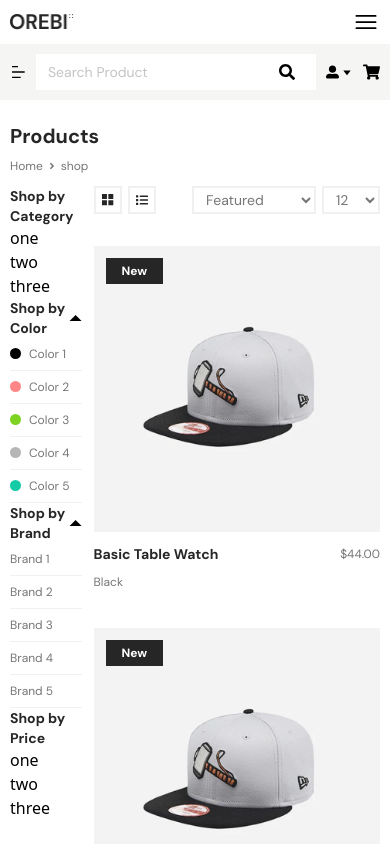
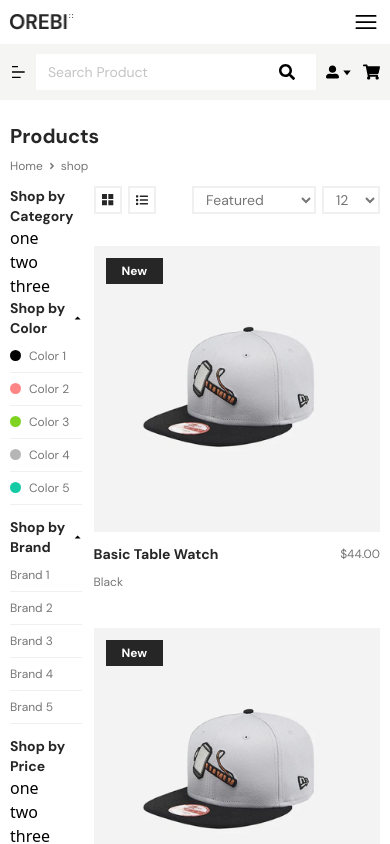
Before and after one commit to AK-Polash/oreby, a React (Create React App) app: page /shop in a window 390 px wide. Shown: the top 844 px of the page. Built offline with nearby package versions, Linux system fonts and the light colour scheme.

Commit message:
little bit responsive design added here

```diff
--- a/src/components/layout/SideBarMenu.js
+++ b/src/components/layout/SideBarMenu.js
@@ -23,26 +23,26 @@ const SideBarMenu = () => {
       <SideBarMenuItem
         dropDown={false}
         heading="Shop by Category"
-        headingClassName="w-full font-dm font-bold text-sm lg:text-base xl:text-xl text-primary"
+        headingClassName="w-full font-dm font-bold text-sm lg:text-base 2xl:text-xl text-primary"
       />
       <SideBarMenuItem
         dropDown={true}
         heading="Shop by Color"
-        headingClassName="w-full font-dm font-bold text-sm lg:text-base xl:text-xl text-primary"
+        headingClassName="w-full font-dm font-bold text-sm lg:text-base 2xl:text-xl text-primary"
         category={color}
         isSingle={false}
       />
       <SideBarMenuItem
         dropDown={true}
         heading="Shop by Brand"
-        headingClassName="w-full font-dm font-bold text-sm lg:text-base xl:text-xl text-primary"
+        headingClassName="w-full font-dm font-bold text-sm lg:text-base 2xl:text-xl text-primary"
         category={brand}
         isSingle={true}
       />
       <SideBarMenuItem
         dropDown={false}
         heading="Shop by Price"
-        headingClassName="w-full font-dm font-bold text-sm lg:text-base xl:text-xl text-primary"
+        headingClassName="w-full font-dm font-bold text-sm lg:text-base 2xl:text-xl text-primary"
       />
     </div>
   );
--- a/src/components/layout/SideBarMenuItem.js
+++ b/src/components/layout/SideBarMenuItem.js
@@ -16,13 +16,17 @@ const SideBarMenuItem = ({
   return (
     <>
       {drop ? (
-        <div>
+        <div className="mb-3 md:mb-5 lg:mb-7 2xl:mb-12">
           <div
             onClick={() => setShow(!show)}
-            className="flex cursor-pointer items-center justify-between"
+            className="mb-[2px] flex cursor-pointer items-center justify-between lg:mb-1 2xl:mb-4"
           >
             <h3 className={headingClassName}> {heading} </h3>
-            {show ? <GoTriangleUp /> : <GoTriangleDown />}
+            {show ? (
+              <GoTriangleUp className="text-[8px] md:text-[10px] lg:text-xs 2xl:text-sm" />
+            ) : (
+              <GoTriangleDown className="text-[8px] md:text-[10px] lg:text-xs 2xl:text-sm" />
+            )}
           </div>
 
           {show && (
```
